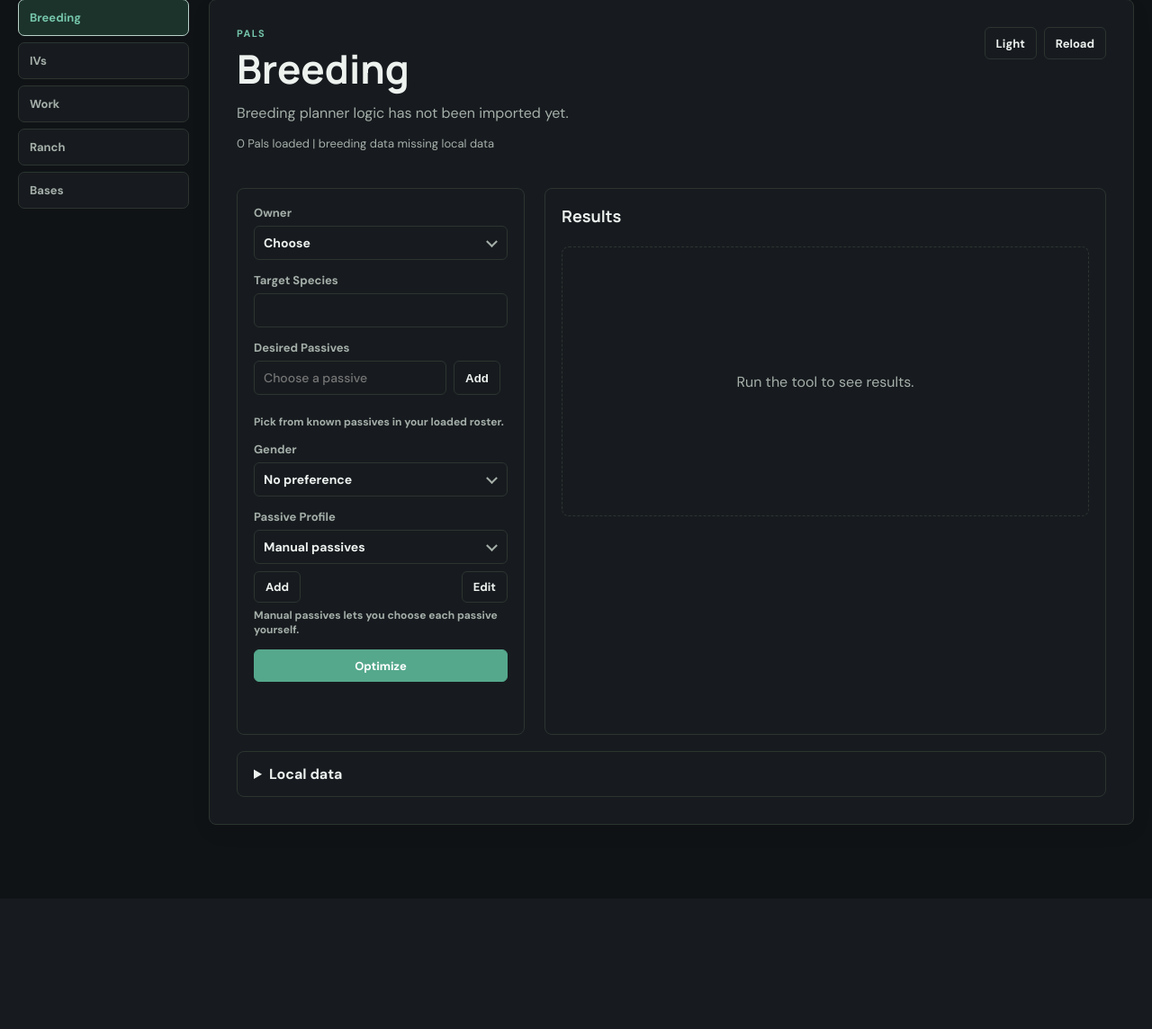
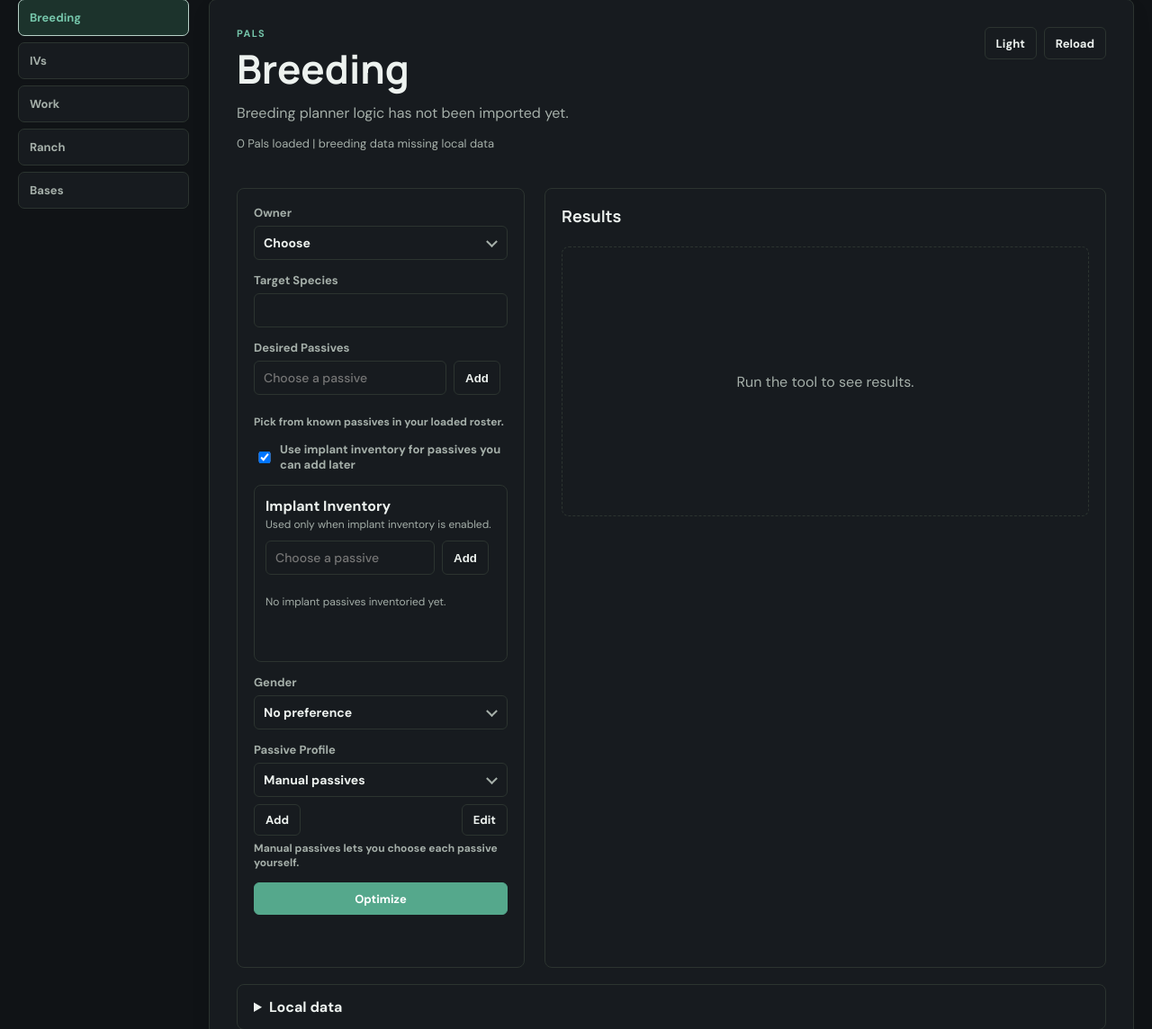
Before and after one commit to dabarrios/homelab, a Django app: page /pals/breeding/ in a window 1280 px wide. Shown: the part 139-1283 px from the top of the page at 90% size. Before the commit the page ends 1056 px from the top, so only its background shows below. Run offline with Django 5.2, Linux system fonts and the light colour scheme; the visitor is signed in with stand-in values (Sample User, id 1).

Commit message:
feat: Add implant inventory management and UI enhancements for breeding and IV forms

```diff
--- a/django/pals/static/pals/css/tool.css
+++ b/django/pals/static/pals/css/tool.css
@@ -826,6 +826,10 @@
 }
 
 .passive-tooltip-card strong {
+    display: block;
+    border-bottom: 1px solid currentColor;
+    padding-bottom: 7px;
+    margin-bottom: 3px;
     font-size: 13px;
 }
 
@@ -1241,6 +1245,63 @@
     color: var(--accent-dark);
 }
 
+.implant-inventory {
+    display: grid;
+    gap: 10px;
+    border: 1px solid var(--line);
+    border-radius: 8px;
+    background: #fff;
+    padding: 12px;
+}
+
+.inventory-head {
+    display: grid;
+    gap: 2px;
+}
+
+.inventory-head strong {
+    color: var(--ink);
+}
+
+.implant-list {
+    display: grid;
+    gap: 8px;
+}
+
+.implant-row {
+    display: grid;
+    grid-template-columns: minmax(0, 1fr) auto 74px auto;
+    gap: 8px;
+    align-items: center;
+    border: 1px solid var(--line);
+    border-radius: 8px;
+    padding: 8px;
+}
+
+.inventory-toggle {
+    display: inline-flex !important;
+    grid-template-columns: none !important;
+    align-items: center;
+    gap: 6px !important;
+    white-space: nowrap;
+    color: var(--ink) !important;
+    font-size: 12px !important;
+}
+
+.inventory-toggle input {
+    width: 14px !important;
+}
+
+.implant-row input[type="number"] {
+    width: 74px;
+    border: 1px solid var(--line);
+    border-radius: 6px;
+    background: #fff;
+    color: var(--ink);
+    padding: 7px 8px;
+    font: 700 13px "DM Sans", system-ui, sans-serif;
+}
+
 :root[data-theme="dark"] {
     --bg: #101316;
     --surface: #171b1f;
@@ -1270,6 +1331,8 @@
 :root[data-theme="dark"] .custom-select-menu,
 :root[data-theme="dark"] .custom-select-menu button,
 :root[data-theme="dark"] .owned-notice,
+:root[data-theme="dark"] .implant-inventory,
+:root[data-theme="dark"] .implant-row input[type="number"],
 :root[data-theme="dark"] .work-pal-card,
 :root[data-theme="dark"] .ranch-item-card,
 :root[data-theme="dark"] .route-card,
--- a/django/pals/static/pals/js/tool.js
+++ b/django/pals/static/pals/js/tool.js
@@ -118,7 +118,9 @@ function passiveId(passive) {
 }
 
 function formatPassiveDescription(passive) {
-  return passiveDescription(passive)
+  const desc = passiveDescription(passive).replace(/\s*\((?:ToSelf|None)\)/g, '');
+  if (/[.!?]$/.test(desc) || desc.length > 90) return [desc];
+  return desc
     .replace(/\s*\((?:ToSelf|None)\)/g, '')
     .split(/\s*,\s*/)
     .map(line => line.replace(/([+-]\d+(?:\.\d+)?)%/g, (_, value) => `${Number(value).toFixed(1)}%`))
@@ -127,12 +129,10 @@ function formatPassiveDescription(passive) {
 
 function passiveTooltipHtml(passive) {
   const tone = passiveTone(passive);
-  const id = passiveId(passive);
   return `
     <div class="passive-tooltip-card ${tone}" role="tooltip">
       <strong>${escapeHtml(passive)}</strong>
       ${formatPassiveDescription(passive).map(line => `<span>${escapeHtml(line)}</span>`).join('')}
-      ${id ? `<em>${escapeHtml(id)}</em>` : ''}
     </div>`;
 }
 
@@ -226,7 +226,7 @@ function fillOptions() {
     select.innerHTML = selectOptions(options.owners || ['David'], 'David');
   });
   $$('.js-work-type').forEach(select => {
-    select.innerHTML = '<option value="">Choose work skill</option>' + selectOptions(options.workTypes || [], 'mining');
+    select.innerHTML = '<option value="">Choose work skill</option>' + selectOptions(options.workTypes || [], '');
   });
   $$('.js-base').forEach(select => {
     const bases = options.baseSites?.bases || [];
@@ -236,6 +236,7 @@ function fillOptions() {
   });
   setText('#palsMeta', `${options.rosterCount || 0} Pals loaded | breeding data ${options.dataVersion || 'unknown'}`);
   renderProfileOptions();
+  renderImplantInventories();
   syncCustomSelects();
   applyUrlPrefill();
 }
@@ -595,6 +596,116 @@ function initPassivePickers() {
   });
 }
 
+function availableInventoryPassives() {
+  const inventory = options.implantInventory || {};
+  return Object.entries(inventory)
+    .filter(([, item]) => item?.infinite || Number(item?.count || 0) > 0)
+    .map(([passive]) => passive);
+}
+
+function selectedImplantPassives(finalPassives, includeImplants) {
+  if (!includeImplants) return [];
+  const available = new Set(availableInventoryPassives());
+  return finalPassives.filter(passive => available.has(passive));
+}
+
+function renderInventorySuggestions(panel) {
+  const input = panel.querySelector('[data-inventory-input]');
+  const menu = panel.querySelector('[data-inventory-menu]');
+  const query = String(input?.value || '').trim().toLowerCase();
+  if (!query) {
+    menu.innerHTML = '';
+    menu.classList.remove('open');
+    return;
+  }
+  const current = new Set(Object.keys(options.implantInventory || {}));
+  const matches = (options.passives || [])
+    .filter(passive => !current.has(passive))
+    .filter(passive => passive.toLowerCase().includes(query))
+    .slice(0, 8);
+  menu.innerHTML = matches.map(passive => `<button type="button" data-inventory-choice="${escapeHtml(passive)}">${escapeHtml(passive)}</button>`).join('');
+  menu.classList.toggle('open', matches.length > 0);
+}
+
+async function saveInventoryPassive(passive, patch) {
+  const response = await api('/implant-inventory', {
+    method: 'POST',
+    headers: {'Content-Type': 'application/json'},
+    body: JSON.stringify({passive, ...patch}),
+  });
+  options.implantInventory = response.inventory || {};
+  renderImplantInventories();
+}
+
+function renderImplantInventories() {
+  $$('[data-implant-inventory]').forEach(panel => {
+    const list = panel.querySelector('[data-inventory-list]');
+    if (!list) return;
+    const entries = Object.entries(options.implantInventory || {}).sort(([a], [b]) => a.localeCompare(b));
+    list.innerHTML = entries.length ? entries.map(([passive, item]) => `
+      <div class="implant-row">
+        <span class="passive-chip ${passiveTone(passive)}" tabindex="0" data-passive-tooltip="${escapeHtml(passive)}">${escapeHtml(passive)}</span>
+        <label class="inventory-toggle"><input type="checkbox" data-inventory-infinite="${escapeHtml(passive)}" ${item.infinite ? 'checked' : ''}> Infinite</label>
+        <input type="number" min="0" value="${escapeHtml(item.infinite ? 0 : item.count || 0)}" data-inventory-count="${escapeHtml(passive)}" ${item.infinite ? 'disabled' : ''}>
+        <button type="button" class="chip-remove" data-inventory-delete="${escapeHtml(passive)}" aria-label="Remove ${escapeHtml(passive)}">x</button>
+      </div>`).join('') : '<p class="field-hint">No implant passives inventoried yet.</p>';
+    const status = panel.querySelector('[data-inventory-status]');
+    if (status) status.textContent = entries.length ? `${entries.length} implant passive${entries.length === 1 ? '' : 's'} inventoried.` : '';
+  });
+}
+
+function initImplantInventories() {
+  $$('[data-implant-inventory]').forEach(panel => {
+    const input = panel.querySelector('[data-inventory-input]');
+    const status = panel.querySelector('[data-inventory-status]');
+    input?.addEventListener('input', () => renderInventorySuggestions(panel));
+    input?.addEventListener('blur', () => {
+      window.setTimeout(() => panel.querySelector('[data-inventory-menu]')?.classList.remove('open'), 120);
+    });
+    panel.querySelector('[data-inventory-add]')?.addEventListener('click', async () => {
+      const match = canonicalMatch(options.passives || [], input?.value || '');
+      if (!match.value) {
+        if (status) {
+          status.textContent = match.reason === 'ambiguous' ? `Matches: ${match.matches.join(', ')}. Keep typing.` : 'No known passive matches that text.';
+          status.className = 'field-hint invalid';
+        }
+        return;
+      }
+      await saveInventoryPassive(match.value, {infinite: true, count: 0});
+      input.value = '';
+      renderInventorySuggestions(panel);
+    });
+    panel.addEventListener('click', async event => {
+      const choice = event.target.closest('[data-inventory-choice]')?.dataset.inventoryChoice;
+      if (choice) {
+        input.value = choice;
+        await saveInventoryPassive(choice, {infinite: true, count: 0});
+        input.value = '';
+        panel.querySelector('[data-inventory-menu]')?.classList.remove('open');
+        return;
+      }
+      const deleted = event.target.closest('[data-inventory-delete]')?.dataset.inventoryDelete;
+      if (deleted) await saveInventoryPassive(deleted, {delete: true});
+    });
+    panel.addEventListener('change', async event => {
+      const passive = event.target.dataset.inventoryInfinite;
+      if (!passive) return;
+      const existing = options.implantInventory?.[passive] || {};
+      await saveInventoryPassive(passive, {infinite: event.target.checked, count: existing.count || 0});
+    });
+    panel.addEventListener('input', event => {
+      const passive = event.target.dataset.inventoryCount;
+      if (!passive) return;
+      window.clearTimeout(event.target._inventoryTimer);
+      event.target._inventoryTimer = window.setTimeout(() => {
+        saveInventoryPassive(passive, {infinite: false, count: event.target.value}).catch(error => {
+          if (status) status.textContent = error.message;
+        });
+      }, 350);
+    });
+  });
+}
+
 function resultCard(title, body, meta = '') {
   return `<article class="result-card"><h3>${escapeHtml(title)}</h3>${meta ? `<p class="result-meta">${escapeHtml(meta)}</p>` : ''}<div>${body}</div></article>`;
 }
@@ -619,7 +730,6 @@ function renderBreeding(data) {
           <div class="route-header">
             <div>
               <h3>${escapeHtml(route.species)}</h3>
-              <p>${escapeHtml(route.label || '')}</p>
             </div>
             <div class="badges">
               <span class="${(route.junk || []).length ? 'bad' : 'good'}">${(route.junk || []).length} junk</span>
@@ -827,27 +937,30 @@ async function submitTool(event) {
     let result;
     if (moduleKey === 'breeding') {
       const customProfile = customProfileByValue(data.breedingProfile);
+      const finalPassives = customProfile ? customProfile.passives : splitList(data.passives);
       result = await api('/optimize', {
         method: 'POST',
         headers: {'Content-Type': 'application/json'},
         body: JSON.stringify({
           owner: data.owner || 'David',
           target: data.target,
-          passives: customProfile ? customProfile.passives : splitList(data.passives),
+          passives: finalPassives,
+          implantPassives: selectedImplantPassives(finalPassives, Boolean(data.includeImplants)),
           genderPreference: data.genderPreference || 'any',
           breedingProfile: customProfile ? 'manual' : data.breedingProfile || 'manual',
           routePreference: 'best_overall',
         }),
       });
     } else if (moduleKey === 'ivs') {
+      const finalPassives = splitList(data.passives);
       result = await api('/improve-ivs', {
         method: 'POST',
         headers: {'Content-Type': 'application/json'},
         body: JSON.stringify({
           owner: data.owner || 'David',
           target: data.target,
-          passives: splitList(data.passives),
-          implantPassives: splitList(data.implantPassives),
+          passives: finalPassives,
+          implantPassives: selectedImplantPassives(finalPassives, Boolean(data.includeImplants)),
           genderPreference: data.genderPreference || 'any',
           ivGoal: 'perfect',
         }),
@@ -985,6 +1098,7 @@ async function init() {
   initPassivePickers();
   initPassiveTooltips();
   initProfiles();
+  initImplantInventories();
   $('#reloadData')?.addEventListener('click', () => reloadOptions().catch(error => setText('#toolStatus', error.message)));
   $('#refreshLiveSave')?.addEventListener('click', () => refreshLiveSave().catch(error => setText('#liveStatus', error.message)));
   $('#saveUpload')?.addEventListener('change', event => uploadSave(event.target.files?.[0]).catch(error => setText('#liveStatus', error.message)));
--- a/django/pals/templates/pals/breeding.html
+++ b/django/pals/templates/pals/breeding.html
@@ -24,6 +24,25 @@
         <span class="field-hint" data-passive-hint>Pick from known passives in your loaded roster.</span>
     </span>
 </label>
+<label class="check-row">
+    <input name="includeImplants" type="checkbox" value="1" checked>
+    Use implant inventory for passives you can add later
+</label>
+<div class="implant-inventory" data-implant-inventory>
+    <div class="inventory-head">
+        <strong>Implant Inventory</strong>
+        <span class="field-hint">Used only when implant inventory is enabled.</span>
+    </div>
+    <span class="passive-input-row">
+        <span class="suggest-field" data-inventory-suggest>
+            <input data-inventory-input autocomplete="off" placeholder="Choose a passive">
+            <span class="suggest-menu" data-inventory-menu></span>
+        </span>
+        <button type="button" data-inventory-add>Add</button>
+    </span>
+    <div class="implant-list" data-inventory-list></div>
+    <p class="field-hint" data-inventory-status></p>
+</div>
 <label>
     Gender
     <select name="genderPreference">
```
Also changed, not shown: django/pals/services/optimizer.py (+11 -4 lines), django/pals/templates/pals/ivs.html (+17 -11 lines).
